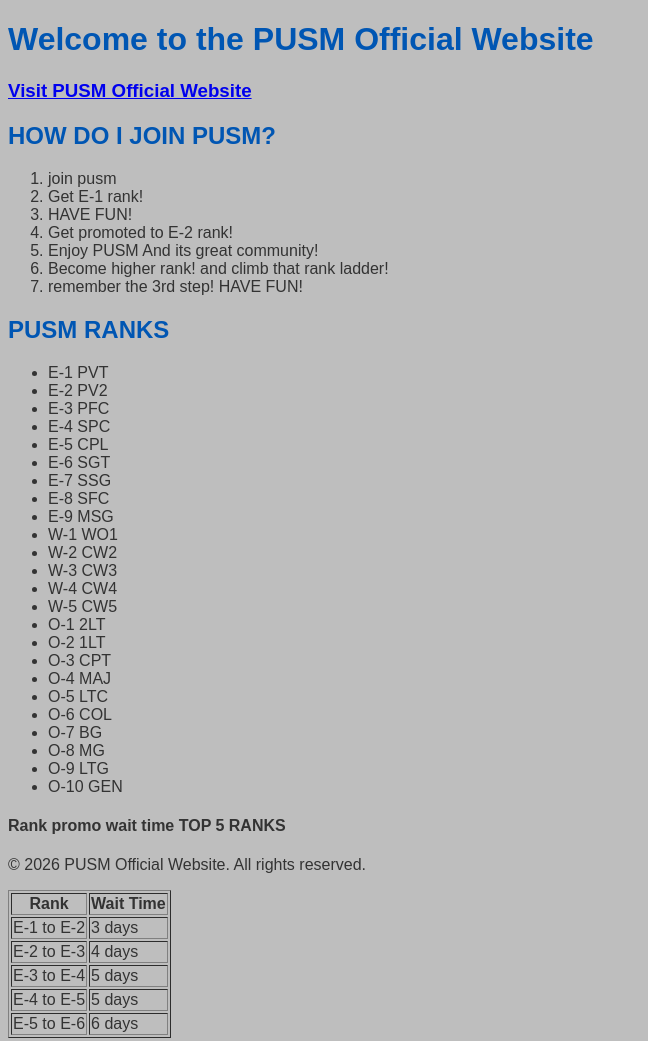
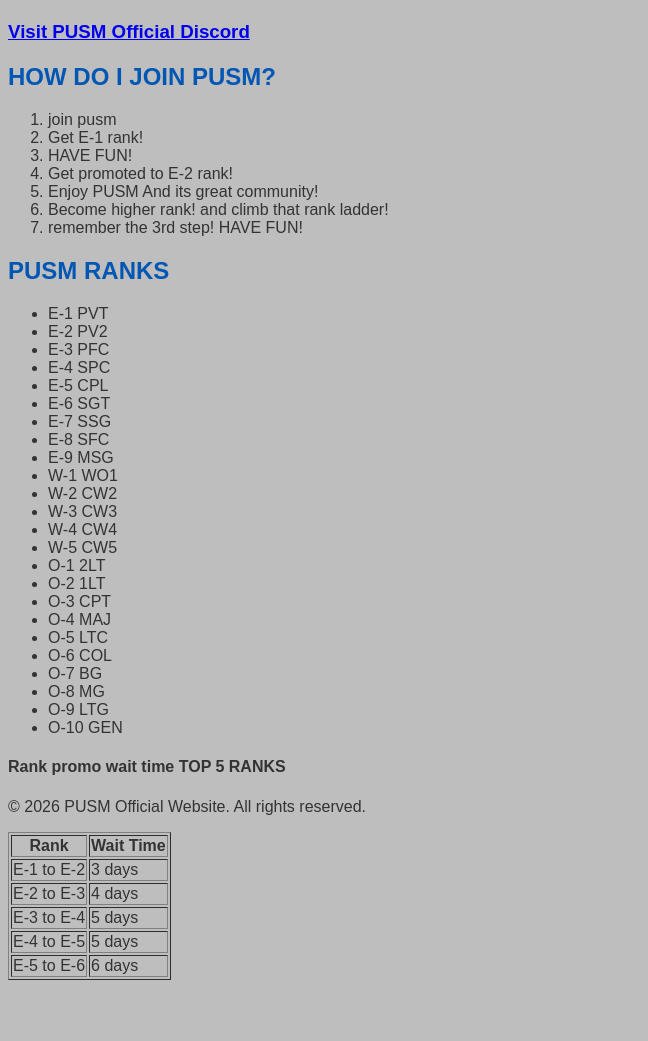
Before and after one commit to ps34real/pusm, a plain HTML site: page index.html in a window 1280 px wide. Shown: the whole page, without its empty margins (0-648 px from the left). After the commit the page ends 988 px from the top, so only its background shows below. Drawn offline with Linux system fonts and the light colour scheme.

Commit message:
Fix header formatting and update Discord link for clarity

```diff
--- a/index.html
+++ b/index.html
@@ -13,8 +13,8 @@
         }
     </style>
     <body>
-        <h1><B>Welcome to the PUSM Official Website</B></h1>
-        <h3><a href="https://discord.gg/qVN27AP5MWal"> Visit PUSM Official Website</a></h4>
+        <h1><B style="background-color: indianred;"Welcome to the PUSM Official Website></B></h1>
+        <h3><a href="https://discord.gg/qVN27AP5MWal"> Visit PUSM Official Discord</a></h3>
         <h2> HOW DO I JOIN PUSM?</h2>
         <ol>
             <li> join pusm </li>
@@ -78,6 +78,7 @@
                 <td>E-5 to E-6</td>
                 <td> 6 days</td>
             </tr>
+
 </body>
 <footer>
         <p>© 2026 PUSM Official Website. All rights reserved.</p>
```
